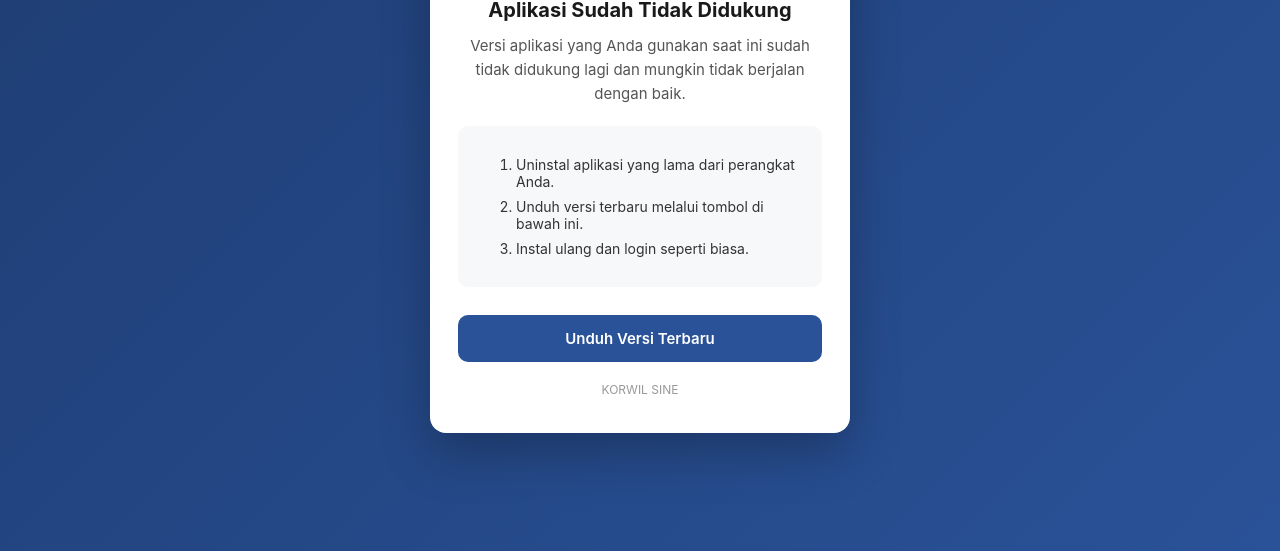
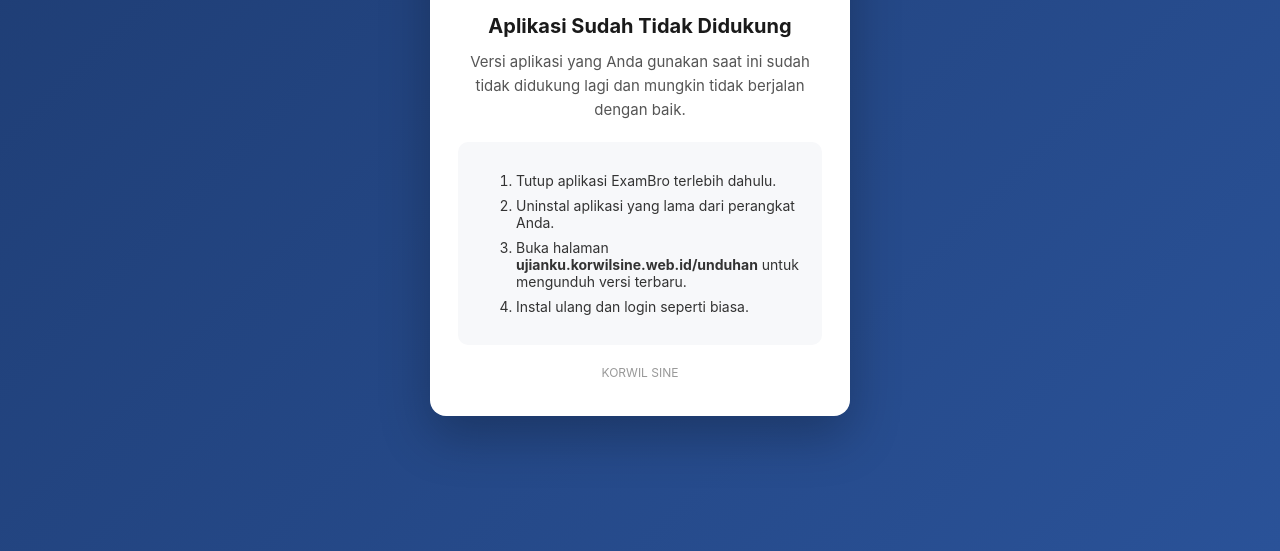
Before and after one commit to yorian99/yor-app-exam, a plain HTML site: page index.html in a window 1280 px wide. Shown: the part 249-800 px from the top of the page. Drawn offline with Linux system fonts and the light colour scheme.

Commit message:
Update index.html

```diff
--- a/index.html
+++ b/index.html
@@ -85,12 +85,12 @@
     <p>Versi aplikasi yang Anda gunakan saat ini sudah tidak didukung lagi dan mungkin tidak berjalan dengan baik.</p>
     <div class="steps">
       <ol>
+        <li>Tutup aplikasi ExamBro terlebih dahulu.</li>
         <li>Uninstal aplikasi yang lama dari perangkat Anda.</li>
-        <li>Unduh versi terbaru melalui tombol di bawah ini.</li>
+        <li>Buka halaman <strong>ujianku.korwilsine.web.id/unduhan</strong> untuk mengunduh versi terbaru.</li>
         <li>Instal ulang dan login seperti biasa.</li>
       </ol>
     </div>
-    <a class="btn" href="https://ujianku.korwilsine.web.id/unduhan">Unduh Versi Terbaru</a>
     <div class="footer">KORWIL SINE</div>
   </div>
 </body>
```
